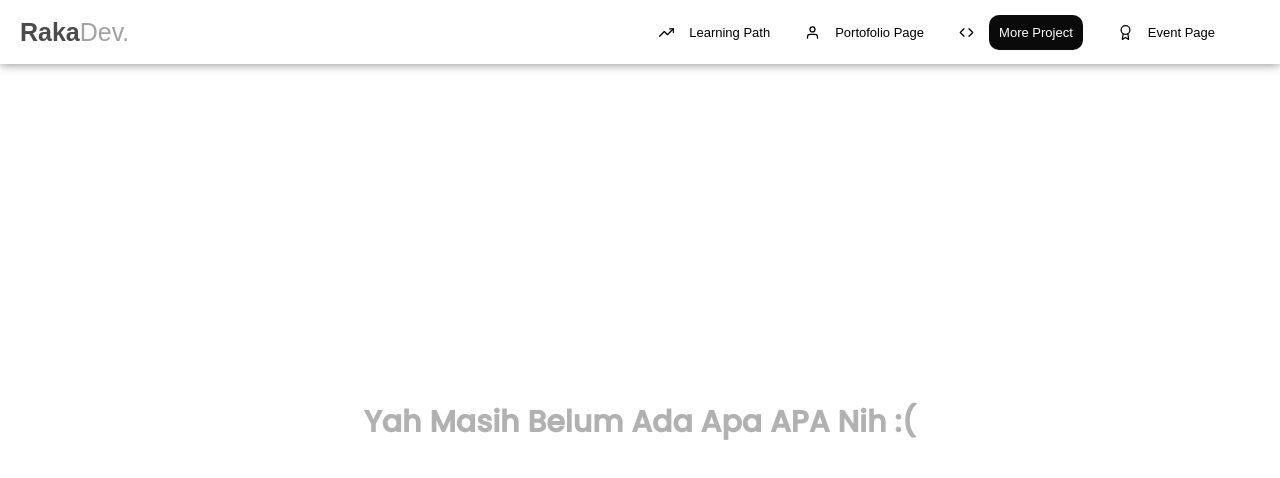
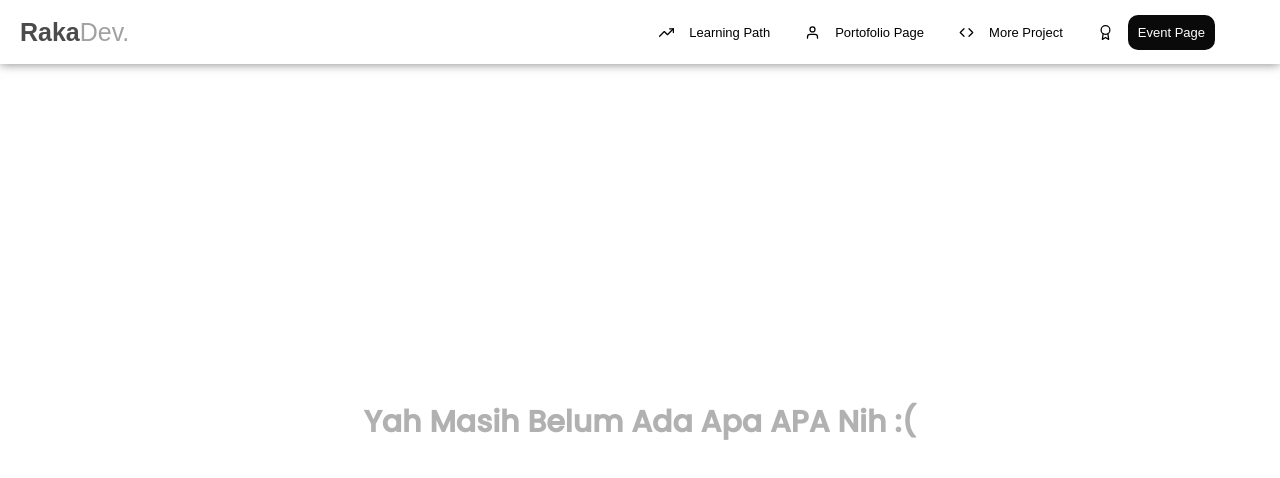
Before and after one commit to Virgarakha/RakaDev-Event_Page, a plain HTML site: page index.html in a window 1280 px wide. Drawn offline with Linux system fonts and the light colour scheme.

Commit message:
index.html

```diff
--- a/index.html
+++ b/index.html
@@ -27,11 +27,11 @@
         </li>
         <li>
           <img src="code.svg" alt="" />
-          <a href="https://virgarakha.github.io/Rakadev-More_Project/"><span>More Project</span> </a>
+          <a href="https://virgarakha.github.io/Rakadev-More_Project/">More Project</a>
         </li>
         <li>
           <img src="award.svg" alt="" />
-          <a href="#">Event Page</a>
+          <a href="#"><span>Event Page</span></a>
         </li>
       </ul>
 
```
